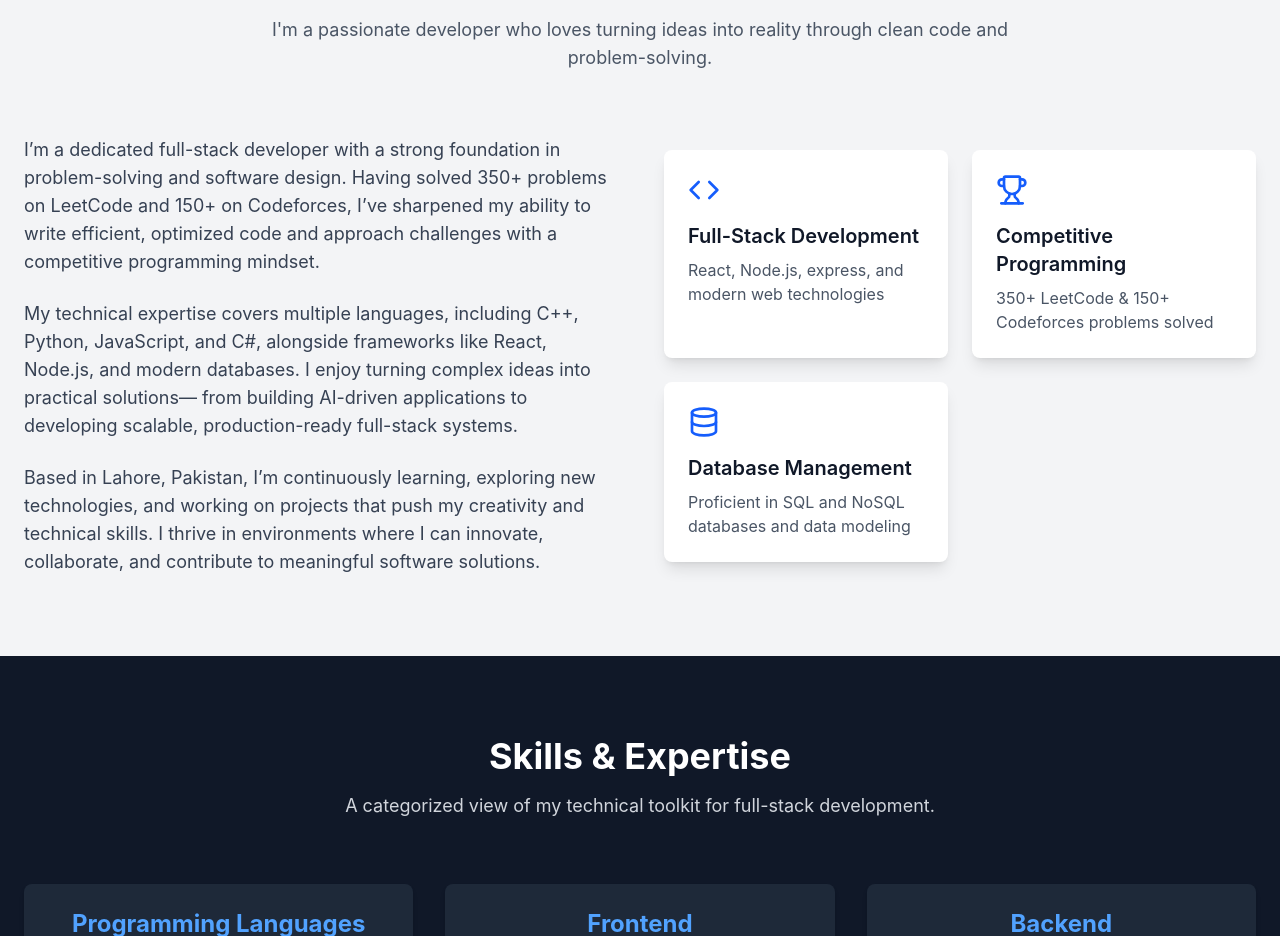
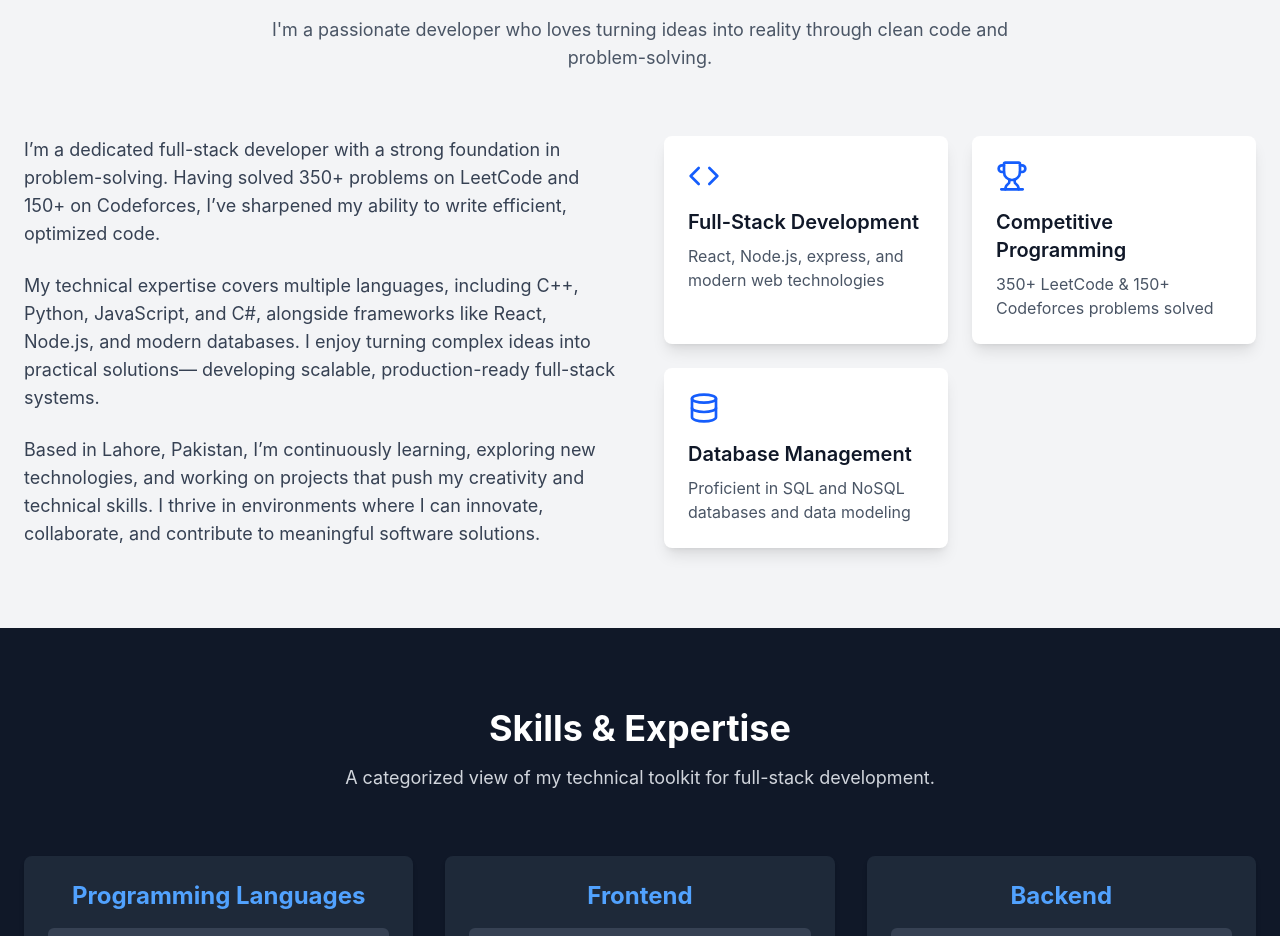
Before and after one commit to HARRISAMIN432/Portfolio, a React (Vite) app: page / in a window 1280 px wide. Shown: the part 920-1856 px from the top of the page. Built offline with nearby package versions, Linux system fonts and the light colour scheme.

Commit message:
portfolio changes

```diff
--- a/src/components/About.jsx
+++ b/src/components/About.jsx
@@ -35,14 +35,14 @@ const About = () => {
         <div className="grid lg:grid-cols-2 gap-12 items-center">
   <div className="space-y-6">
     <p className="text-lg text-gray-700">
-      I’m a dedicated full-stack developer with a strong foundation in problem-solving and software design.
+      I’m a dedicated full-stack developer with a strong foundation in problem-solving.
       Having solved 350+ problems on LeetCode and 150+ on Codeforces, I’ve sharpened my ability to write efficient,
-      optimized code and approach challenges with a competitive programming mindset.
+      optimized code.
     </p>
     <p className="text-lg text-gray-700">
       My technical expertise covers multiple languages, including C++, Python, JavaScript, and C#, alongside
       frameworks like React, Node.js, and modern databases. I enjoy turning complex ideas into practical solutions—
-      from building AI-driven applications to developing scalable, production-ready full-stack systems.
+      developing scalable, production-ready full-stack systems.
     </p>
     <p className="text-lg text-gray-700">
       Based in Lahore, Pakistan, I’m continuously learning, exploring new technologies, and working on projects
```
